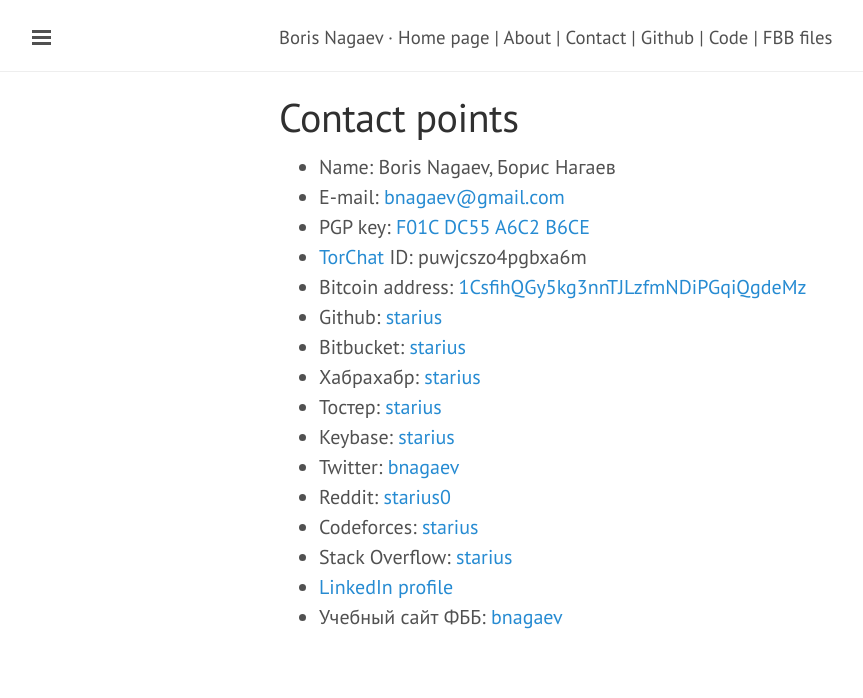
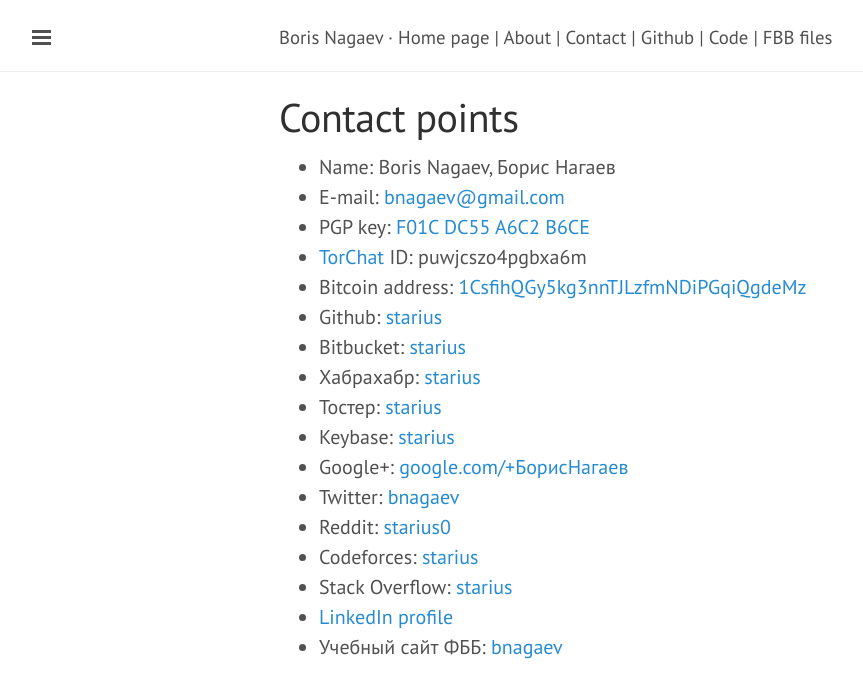
Before and after one commit to starius/starius.github.io, a Jekyll site: the page built from contact.md, in a window 1280 px wide. Shown: the top 698 px of the page, without its empty margins (1-864 px from the left). Built offline with Jekyll 4.4.1, drawn with Linux system fonts in a browser that asks for light colours; Markdown is read by kramdown in place of the engine named in the settings.

Commit message:
add Google+ to contact.md

```diff
--- a/contact.md
+++ b/contact.md
@@ -13,6 +13,7 @@
  * Хабрахабр: [starius][habr]
  * Тостер: [starius][toster]
  * Keybase: [starius][keybase]
+ * Google+: [google.com/+БорисНагаев][google]
  * Twitter: [bnagaev][twitter]
  * Reddit: [starius0][reddit]
  * Codeforces: [starius][codeforces]
@@ -28,6 +29,7 @@
 [habr]: http://habrahabr.ru/users/starius/
 [toster]: http://toster.ru/user/starius/
 [keybase]: https://keybase.io/starius
+[google]: https://google.com/+БорисНагаев
 [twitter]: https://twitter.com/bnagaev
 [reddit]: https://reddit.com/user/starius0
 [codeforces]: http://codeforces.com/profile/starius
```
